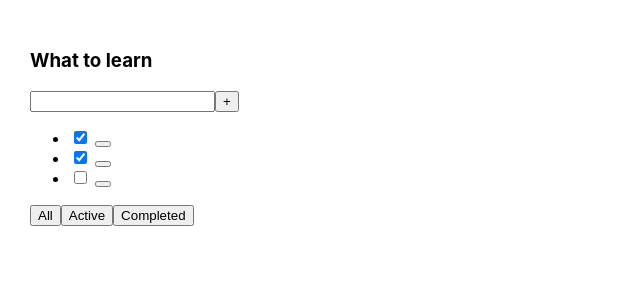
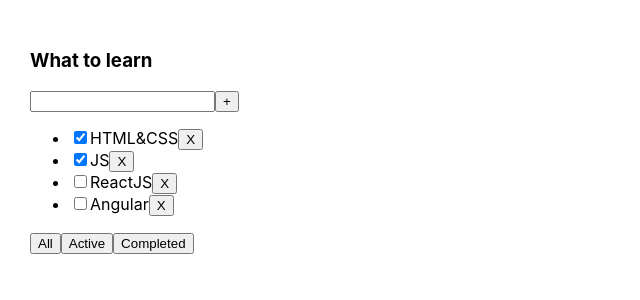
Before and after one commit to Kotfil/ts-projects, a React (Create React App) app in the folder todo/: page / in a window 1280 px wide. Shown: the top 300 px of the page, without its empty margins (0-640 px from the left). Built offline with nearby package versions, Linux system fonts and the light colour scheme.

Commit message:
done 2 task

```diff
--- a/todo/src/App.tsx
+++ b/todo/src/App.tsx
@@ -1,18 +1,41 @@
-import React from 'react';
+import React, {useState} from 'react';
 import './App.css';
 import {Todolist} from './Todolist';
 
+export type PropTypesFilter = 'all'|'active'|'completed';
+
+
 function App() {
 
-    const tasks = [
-        { id: 1, title: "HTML&CSS", isDone: true },
-        { id: 2, title: "JS", isDone: true },
-        { id: 3, title: "ReactJS", isDone: false }
-    ];
+    let [tasks, setTasks] = useState([
+        {id: 1, title: "HTML&CSS", isDone: true},
+        {id: 2, title: "JS", isDone: true},
+        {id: 3, title: "ReactJS", isDone: false},
+        {id: 4, title: "Angular", isDone: false}]);
+
+    function tasksDel(id: number) {
+        let tasksDelEl = tasks.filter(t => t.id != id);
+        setTasks(tasksDelEl)
+    }
+
+    let [filter, setFilter] = useState<'all'|'completed'|'active' >('all');
+
+    function filterSetState (value: PropTypesFilter) {
+        setFilter(value)
+    }
+
+    let filterTaskEl = tasks;
+    if (filter === 'active') {
+        filterTaskEl = tasks.filter(t => t.isDone === false);
+    }
+    if (filter === 'completed') {
+        filterTaskEl = tasks.filter(t => t.isDone === true)
+    }
+
 
     return (
         <div className="App">
-            <Todolist title="What to learn" tasks={tasks} />
+            <Todolist title="What to learn" tasks={filterTaskEl} tasksDel={tasksDel} filterSetState={filterSetState}/>
         </div>
     );
 }
--- a/todo/src/Todolist.tsx
+++ b/todo/src/Todolist.tsx
@@ -1,4 +1,6 @@
 import React from 'react';
+import {PropTypesFilter} from "./App";
+
 
 type TaskType = {
     id: number
@@ -9,9 +11,15 @@
 type PropsType = {
     title: string
     tasks: Array<TaskType>
+    tasksDel: (id: number) => void
+     filterSetState: (value: PropTypesFilter) => void
+
 }
 
+
 export function Todolist(props: PropsType) {
+    let listsEl = props.tasks.map(t => <li key={t.id}><input type='checkbox' checked={t.isDone}/><span>{t.title}</span>
+        <button onClick={() => props.tasksDel(t.id)}>X</button></li>);
     return <div>
         <h3>{props.title}</h3>
         <div>
@@ -19,18 +27,12 @@
             <button>+</button>
         </div>
         <ul>
-            {props.tasks.map(t => <li key={t.id}><input type='checkbox' checked={t.isDone}/> <button></button></li>)}
-
-
-
-            {/*<li><input type="checkbox" checked={props.tasks[0].isDone}/> <span>{props.tasks[0].title}</span></li>*/}
-            {/*<li><input type="checkbox" checked={props.tasks[1].isDone}/> <span>{props.tasks[1].title}</span></li>*/}
-            {/*<li><input type="checkbox" checked={props.tasks[2].isDone}/> <span>{props.tasks[2].title}</span></li>*/}
+            {listsEl}
         </ul>
         <div>
-            <button>All</button>
-            <button>Active</button>
-            <button>Completed</button>
+            <button onClick={() => props.filterSetState('all')}>All</button>
+            <button onClick={() => props.filterSetState('active')}>Active</button>
+            <button onClick={() => props.filterSetState('completed')}>Completed</button>
         </div>
     </div>
 }
```
